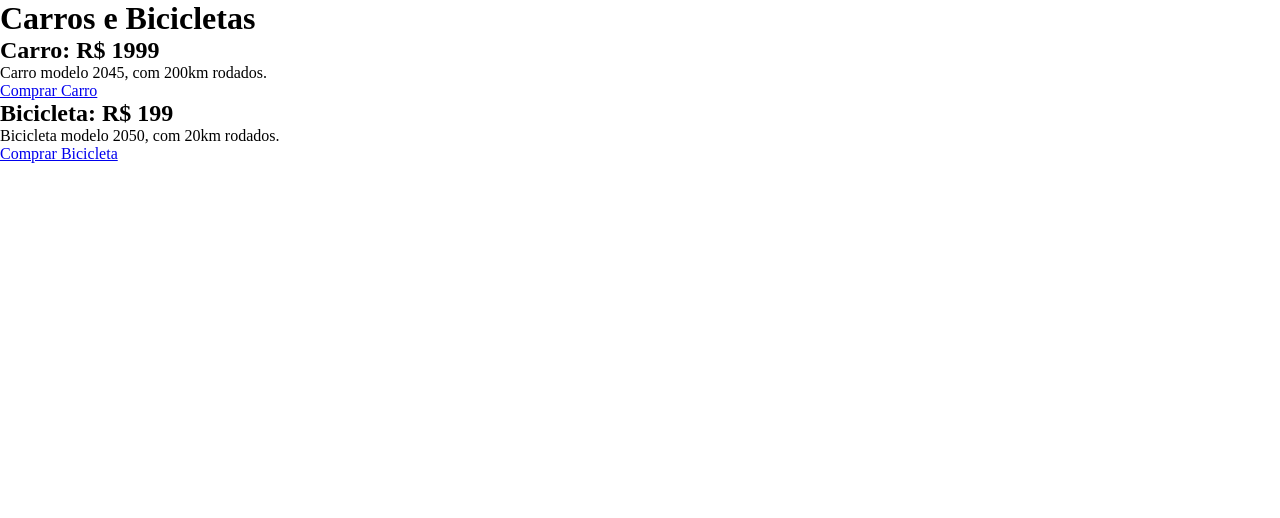
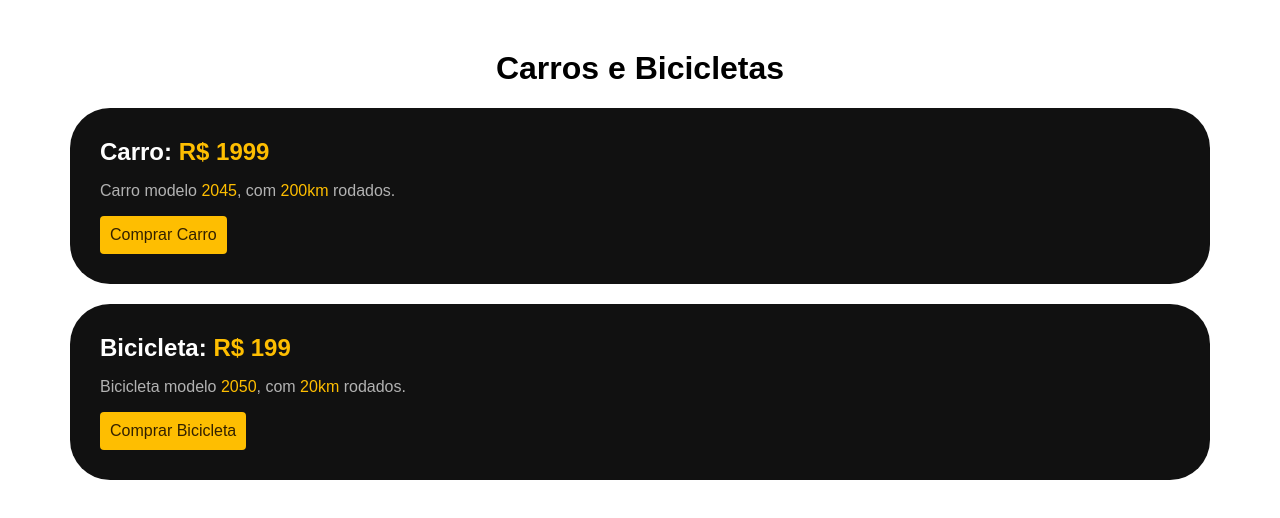
Before and after one commit to rafaelsassuncao/carros-e-bicicletas, a plain HTML site: page index.html in a window 1280 px wide. Drawn offline with Linux system fonts and the light colour scheme.

Commit message:
retirada de linhas do 1 ao 4

```diff
--- a/estilo.css
+++ b/estilo.css
@@ -1,4 +1,38 @@
-*{
-  margin: 0;
-  padding: 0;
+body{
+  font-family: Arial, Helvetica, sans-serif;
+  margin: 50px;
 }
+
+h1{
+  text-align: center;
+}
+
+h2{
+  margin: 0px;
+}
+
+.item{
+  background: #111;
+  padding: 30px;
+  margin: 20px;
+  border-radius: 40px;
+  color: #fff;
+}
+
+span {
+  color: #febe01;
+}
+
+p {
+  color: #b2b2b2;
+}
+
+a {
+  background: #febe01;
+  color: #332100;
+  text-decoration: none;
+  padding: 10px;
+  border-radius: 4px;
+  display: inline-block;
+
+}
--- a/index.html
+++ b/index.html
@@ -8,18 +8,21 @@
 </head>
 <body>
   <main>
+
     <h1>Carros e Bicicletas</h1>
-    <h2>Carro: R$ 1999</h2>
-      <p>Carro modelo 2045, com 200km rodados.</p>
+
+    <div class="item">
+    <h2 >Carro: <span>R$ 1999</span></h2>
+      <p>Carro modelo <span>2045</span>, com <span>200km</span> rodados.</p>
       <a href="comprar carro">Comprar Carro</a>
-    <h2>Bicicleta: R$ 199</h2>
-      <p>Bicicleta modelo 2050, com 20km rodados.</p>
-      <a href="comprar bicicleta">Comprar Bicicleta</a>
+    </div>
 
 
-
-
-
+    <div class="item">
+    <h2>Bicicleta: <span>R$ 199</span></h2>
+      <p>Bicicleta modelo <span>2050</span>, com <span>20km</span> rodados.</p>
+      <a href="comprar bicicleta">Comprar Bicicleta</a>
+    </div>
   </main>
 
 </body>
```
